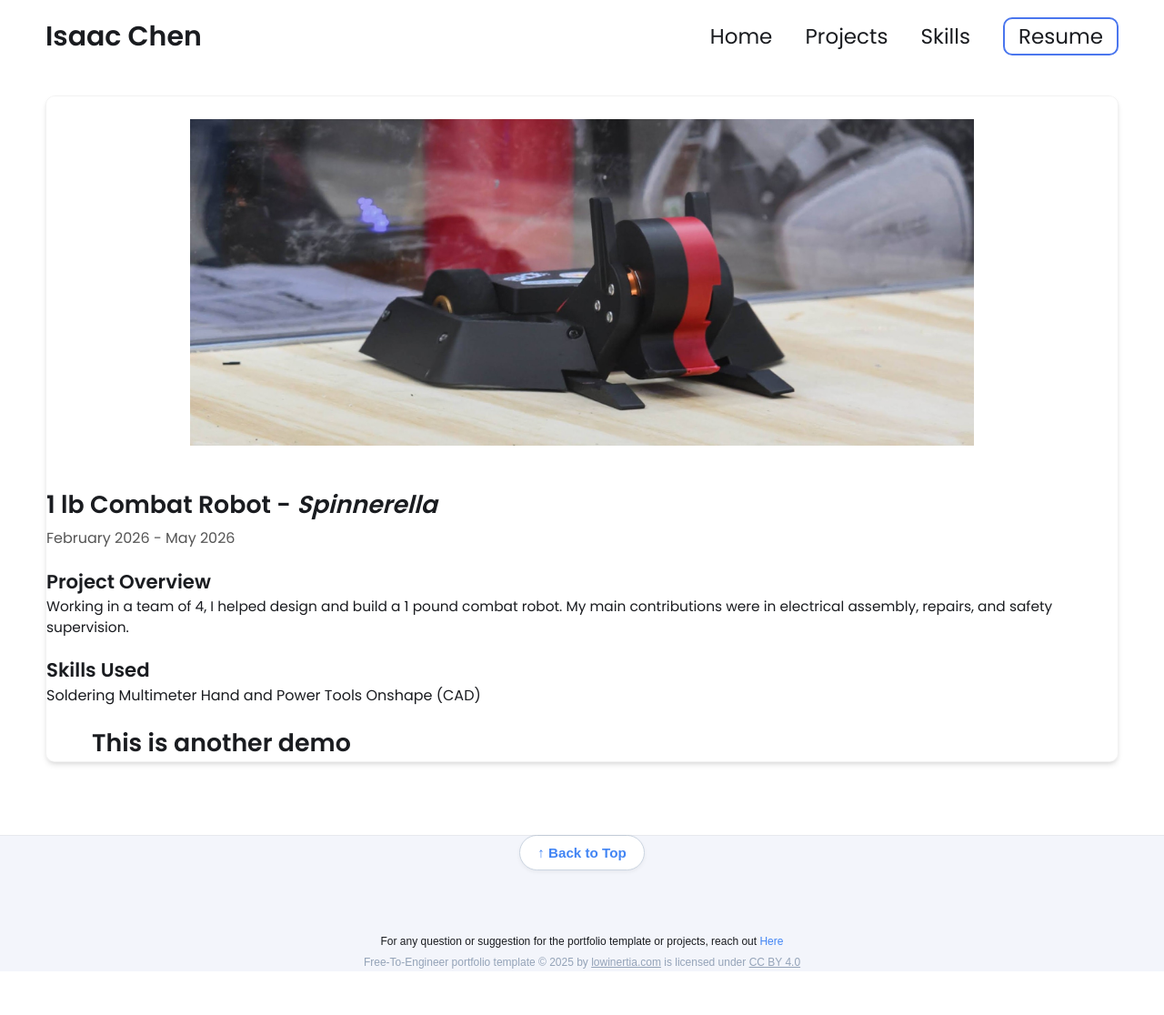
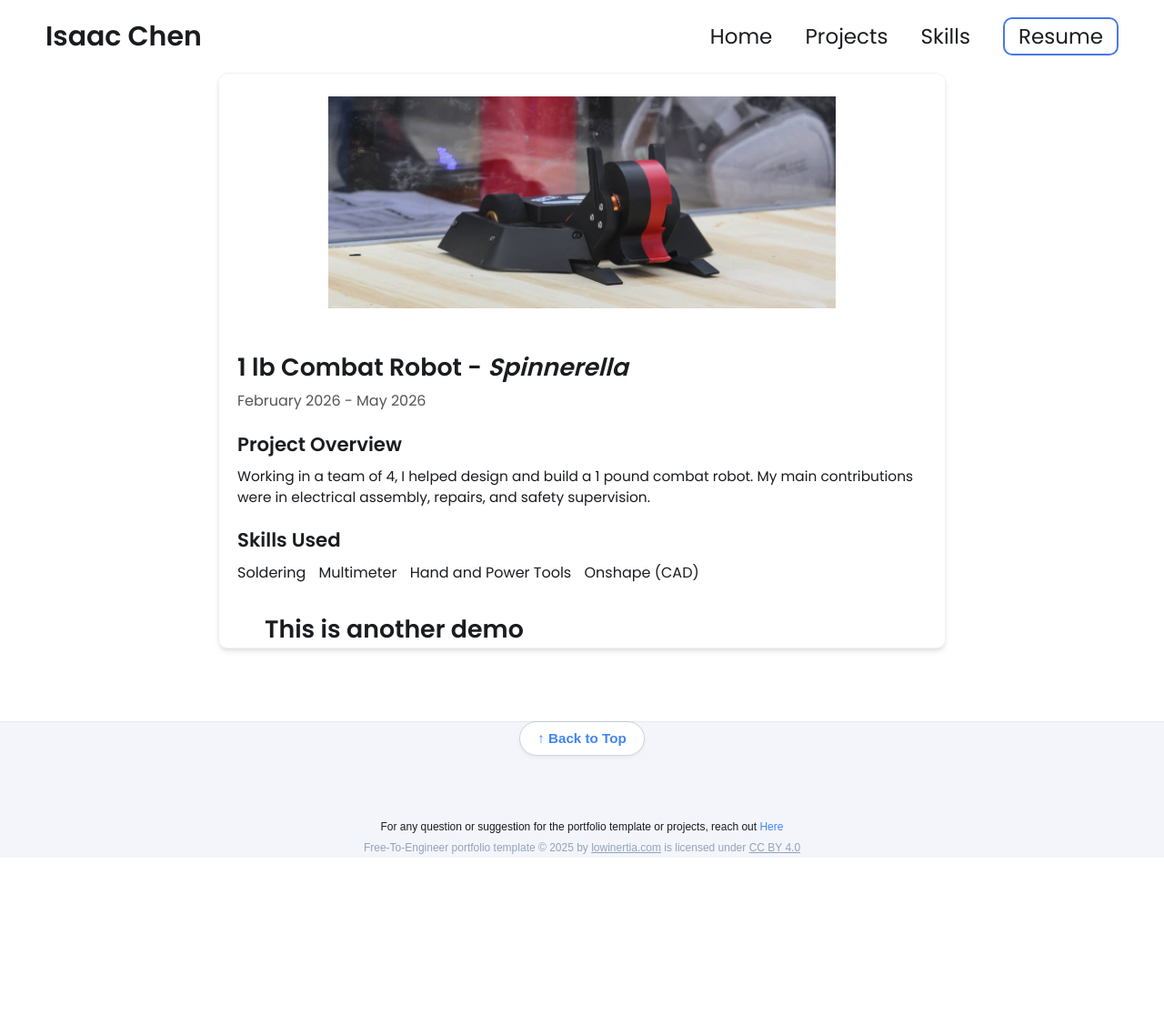
Before and after one commit to isaajnchen/isaajnchen.github.io, a Jekyll site: the page built from _projects/sonos-teardown/index.md, in a window 1280 px wide. Shown: the whole page at 91% size. Built offline with Jekyll 4.4.1, drawn with Linux system fonts in a browser that asks for light colours; after the commit the page ends 991 px from its top, so only the background shows below that.

Commit message:
Update post.html

```diff
--- a/_layouts/post.html
+++ b/_layouts/post.html
@@ -2,22 +2,25 @@
 layout: wrapper
 ---
 
-<div class="post-view">
+<div class="post-view" style="max-width: 800px; margin: 0 auto;">
     <!-- Image Box -->
     <div class="summary" style="width: 100%; height: auto; display: block; clear: both;">
         {% assign folder_path = page.path | split: "/" | slice: 0, 2 | join: "/" %}
         {% assign image_path = "/" | append: folder_path | append: page['main-image'] %}
         <img src="{{ image_path }}" alt="{{ page.title }} image" style="width: 100%; height: auto; max-height: 60vh; object-fit: contain; display: block; margin: 0 auto 20px auto;">
-    </div> <!-- Added missing closing tag here to separate image container from text -->
+    </div>
 
-    <!-- Text Content Area -->
-    <div class="title-header" style="display: block; width: 100%; clear: both;">
-        <div style="display: block; width: 100%; clear: both;">
+    <!-- Text Content Area (Base container for consistent alignment) -->
+    <div class="text-container" style="display: block; width: 100%; clear: both; padding-left: 20px; box-sizing: border-box;">
+
+        <!-- Header Section -->
+        <div class="title-header" style="display: block; width: 100%; margin-bottom: 20px;">
+            <div style="display: block; width: 100%;">
                 <h1 style="display: inline-block; margin-bottom: 0;">{{ page.title }}</h1>
             </div>
 
             {% if page.subtitle %}
-        <div style="display: block; width: 100%; clear: both; margin-top: 4px;">
+            <div style="display: block; width: 100%; margin-top: 4px;">
                 <p class="project-subtitle" style="margin: 0; font-size: 1rem; color: #555;">
                     {{ page.subtitle }}
                 </p>
@@ -25,21 +28,26 @@ layout: wrapper
             {% endif %}
         </div>
 
-    <div class="project-description" style="display: block; width: 100%; clear: both; margin-top: 20px;">
-        <h2>Project Overview</h2>
-        <p>{{ page.description }}</p>
+        <!-- Project Overview -->
+        <div class="project-description" style="display: block; width: 100%; margin-top: 20px;">
+            <h2 style="margin-bottom: 8px;">Project Overview</h2>
+            <p style="margin-top: 0;">{{ page.description }}</p>
         </div>
 
-    <div class="skills-card" style="display: block; width: 100%; clear: both; margin-top: 20px;">
-        <h2>Skills Used</h2>
+        <!-- Skills Card -->
+        <div class="skills-card" style="display: block; width: 100%; margin-top: 20px; margin-bottom: 30px;">
+            <h2 style="margin-bottom: 8px;">Skills Used</h2>
             <div class="skills-list">
                 {% for skill in page.skills %}
-            <span class="skill">{{ skill }}</span>
+                <span class="skill" style="display: inline-block; margin-right: 10px;">{{ skill }}</span>
                 {% endfor %}
             </div>
         </div>
 
-    <div class="content" style="display: block; width: 100%; clear: both; margin-top: 20px;">
+    </div><!-- End of left-indented text container -->
+
+    <!-- Main Markdown Content (Kept separate so inner elements indent properly) -->
+    <div class="content" style="display: block; width: 100%; clear: both;">
         {{ content }}
     </div>
 </div>
```
Lines whose indentation alone changed are shown as unchanged.
